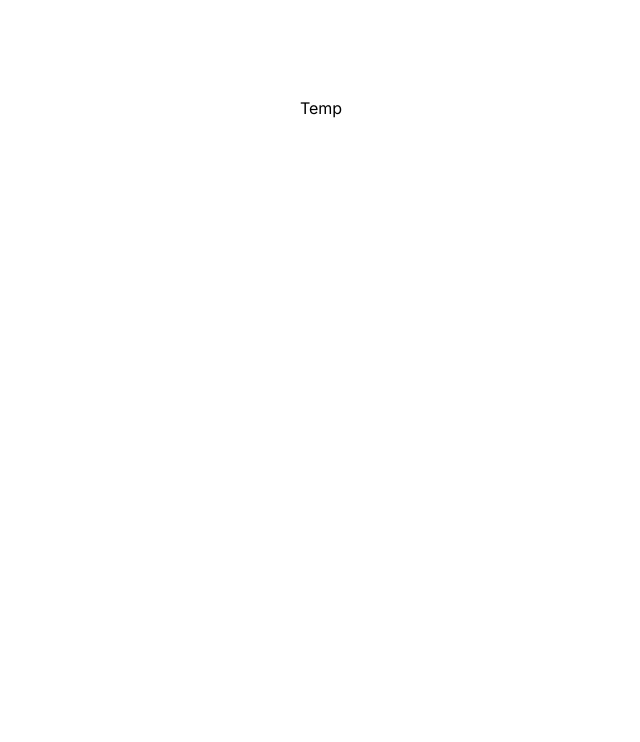
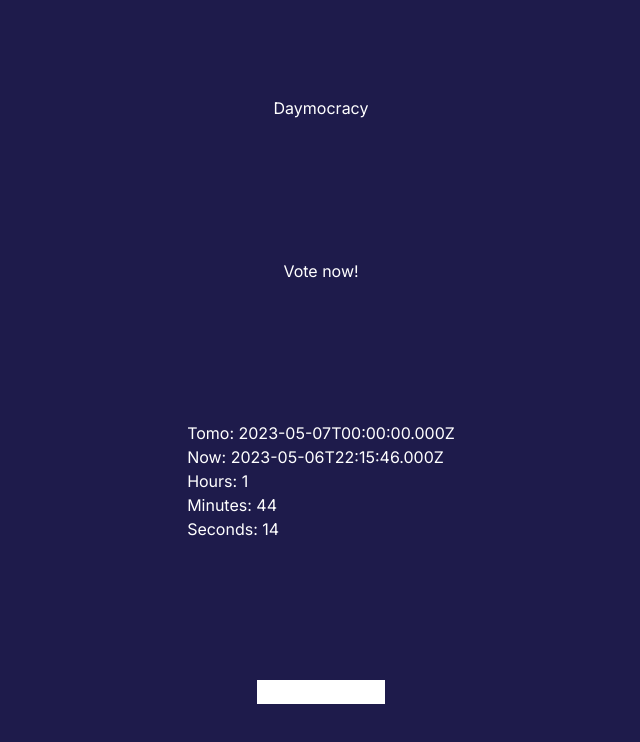
Before and after one commit to bennettdams/daymocracy, a Next.js app: page / in a window 1280 px wide. Shown: the top 742 px of the page, without its empty margins (319-959 px from the left). Built offline with nearby package versions, Linux system fonts and the light colour scheme.

Commit message:
Add timer for next vote

```diff
--- a/package.json
+++ b/package.json
@@ -16,6 +16,7 @@
     "@types/react": "18.2.6",
     "@types/react-dom": "18.2.4",
     "autoprefixer": "10.4.14",
+    "date-fns": "^2.30.0",
     "eslint": "8.40.0",
     "eslint-config-next": "13.4.1",
     "next": "13.4.1",
--- /dev/null
+++ b/src/app/Timer.tsx
@@ -0,0 +1,40 @@
+'use client'
+
+import differenceInHours from 'date-fns/differenceInHours'
+import differenceInMinutes from 'date-fns/differenceInMinutes'
+import differenceInSeconds from 'date-fns/differenceInSeconds'
+import startOfTomorrow from 'date-fns/startOfTomorrow'
+import { useEffect, useState } from 'react'
+
+export function Clock(): JSX.Element {
+  /** Initialized with null to prevent hydration errors. */
+  const [now, setNow] = useState<Date | null>(null)
+
+  useEffect(() => {
+    function tick() {
+      setNow(new Date())
+    }
+
+    if (!now) tick()
+
+    let id = setInterval(tick, 1_000)
+
+    return () => clearInterval(id)
+  }, [])
+
+  return !now ? <></> : <Diff now={now} />
+}
+
+function Diff({ now }: { now: Date }): JSX.Element {
+  const tomorrow = startOfTomorrow()
+
+  return (
+    <div>
+      <p>Tomo: {tomorrow.toISOString()}</p>
+      <p>Now: {now.toISOString()}</p>
+      <p>Hours: {differenceInHours(tomorrow, now)}</p>
+      <p>Minutes: {differenceInMinutes(tomorrow, now) % 60}</p>
+      <p>Seconds: {differenceInSeconds(tomorrow, now) % 60}</p>
+    </div>
+  )
+}
--- a/src/app/layout.tsx
+++ b/src/app/layout.tsx
@@ -1,11 +1,11 @@
+import { Inter } from 'next/font/google'
 import './globals.css'
-import { Inter } from 'next/font/google'
 
 const inter = Inter({ subsets: ['latin'] })
 
 export const metadata = {
-  title: 'Create Next App',
-  description: 'Generated by create next app',
+  title: 'Daymocracy',
+  description: 'Vote once, every day.',
 }
 
 export default function RootLayout({
--- a/src/app/page.tsx
+++ b/src/app/page.tsx
@@ -1,7 +1,17 @@
+import { Clock as Timer } from './Timer'
+
 export default function Home() {
   return (
-    <main className="flex min-h-screen flex-col items-center justify-between p-24">
-      Temp
+    <main className="flex h-screen min-h-screen flex-col items-center justify-between bg-indigo-950 p-24 text-white">
+      <h1>Daymocracy</h1>
+      <p>Vote now!</p>
+
+      <Timer />
+
+      <div className="flex flex-row">
+        <div className="w-16 flex-1 bg-white">asd</div>
+        <div className="w-16 flex-1 bg-white">asd</div>
+      </div>
     </main>
   )
 }
```
Also changed, not shown: 1 other file (tests, documents, lock files or other folders).
